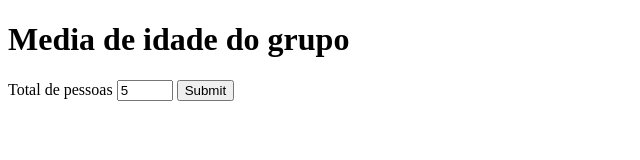
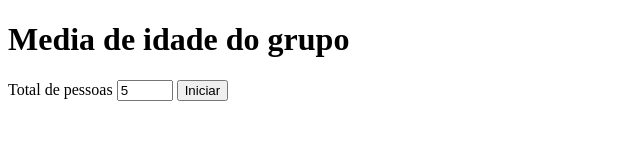
Before and after one commit to lucas0456/1151-lucas, a plain HTML site: page ex004.html in a window 1280 px wide. Shown: the full height of the page, 0-640 px from the left. Drawn offline with Linux system fonts and the light colour scheme.

Commit message:
Update ex004.html

```diff
--- a/ex004.html
+++ b/ex004.html
@@ -11,7 +11,7 @@
     <form action="salvar php" method="get" onsubmit="return cadastro()">
        <label for="total"> Total de pessoas </label>
         <input type="number" name="total" id="total" min="1" max="10" value="5">
-         <input type="submit"></form>
+         <input type="submit" value="Iniciar"></form>
 
 </body>
 </html>
```
